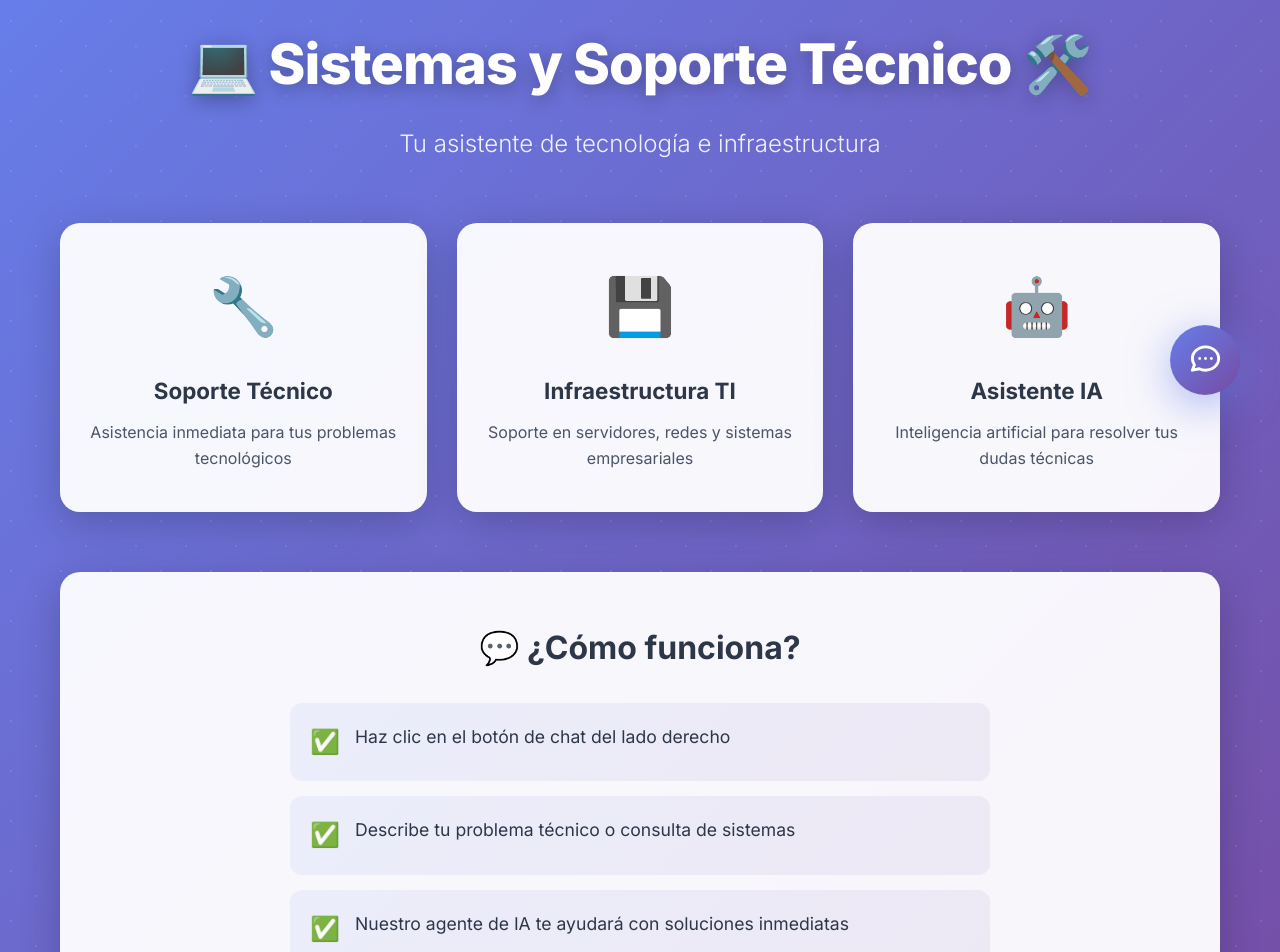
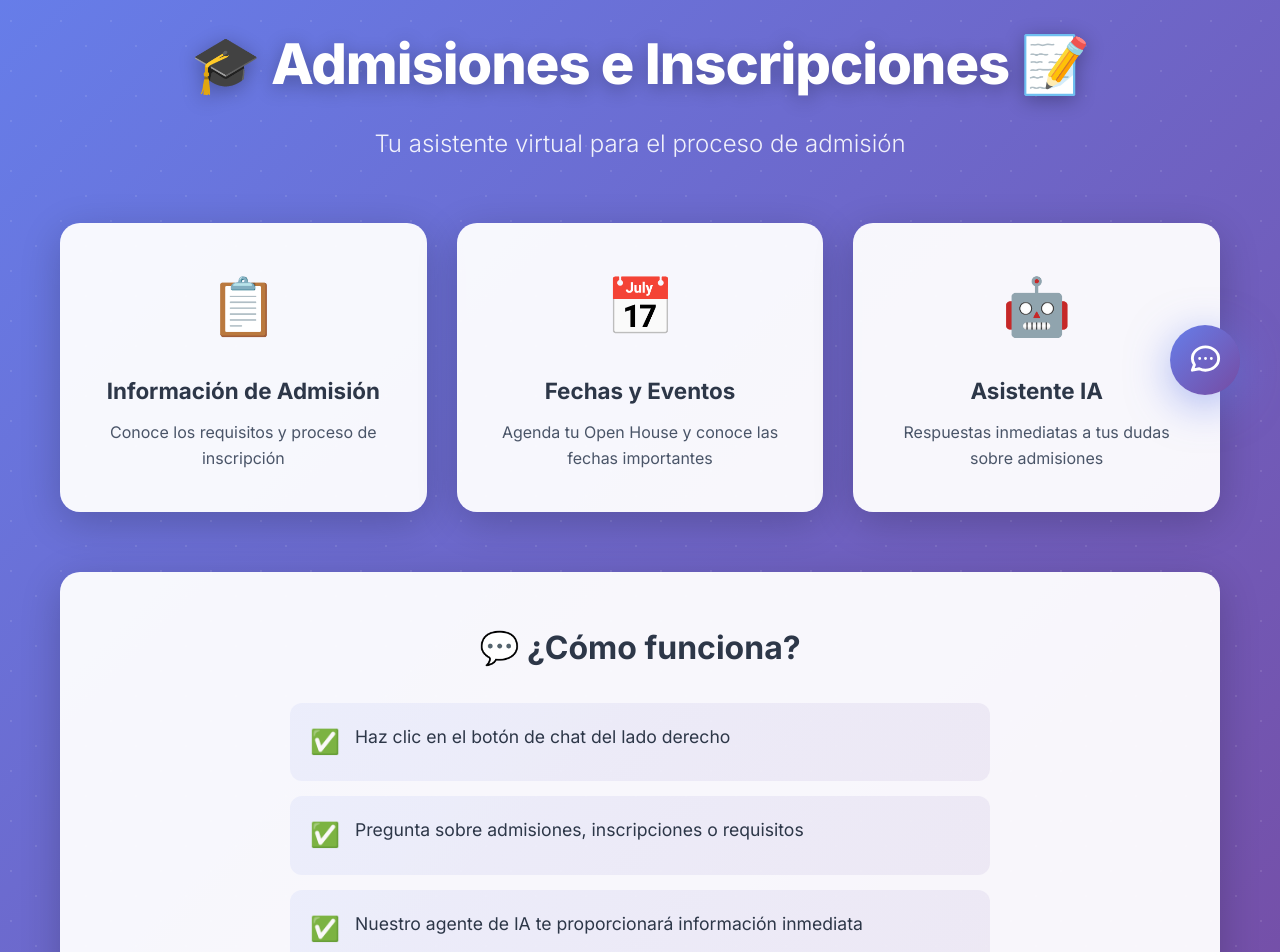
Before and after one commit to winston93-cloud/open_house, a Next.js app: page /agente-ia in a window 1280 px wide. Shown: the part 40-992 px from the top of the page. Built offline with nearby package versions, Linux system fonts and the light colour scheme.

Commit message:
Actualizar página agente-ia: cambiar de soporte técnico a admisiones e inscripciones

```diff
--- a/app/agente-ia/page.tsx
+++ b/app/agente-ia/page.tsx
@@ -15,7 +15,7 @@ export default function AgenteIAPage() {
   const [messages, setMessages] = useState<Message[]>([
     {
       id: '1',
-      text: '👋 ¡Hola! Soy tu asistente técnico virtual. ¿Qué problema de sistemas o tecnología puedo ayudarte a resolver hoy?',
+      text: '👋 ¡Hola! Soy tu asistente virtual de admisiones. ¿En qué puedo ayudarte hoy? Puedo informarte sobre el proceso de inscripción, requisitos, fechas y más.',
       sender: 'bot',
       timestamp: new Date()
     }
@@ -76,7 +76,7 @@ export default function AgenteIAPage() {
 
         const botMessage: Message = {
           id: (Date.now() + 1).toString(),
-          text: '✅ ¡Gracias! Tu ticket de soporte ha sido creado. Un técnico especializado te responderá muy pronto por el canal que prefieras.\n\n📱 Para soporte urgente, también puedes contactarnos directamente.',
+          text: '✅ ¡Gracias! Tu consulta ha sido registrada. Un asesor de admisiones te responderá muy pronto para ayudarte con el proceso de inscripción.\n\n📱 También puedes contactarnos directamente.',
           sender: 'bot',
           timestamp: new Date()
         };
@@ -88,7 +88,7 @@ export default function AgenteIAPage() {
 
       const errorMessage: Message = {
         id: (Date.now() + 1).toString(),
-        text: '❌ Lo siento, hubo un error al crear tu ticket de soporte. Por favor intenta de nuevo o contáctanos directamente.',
+        text: '❌ Lo siento, hubo un error al registrar tu consulta. Por favor intenta de nuevo o contáctanos directamente.',
         sender: 'bot',
         timestamp: new Date()
       };
@@ -103,25 +103,25 @@ export default function AgenteIAPage() {
       <div className="agente-ia-content">
         {/* Header */}
         <div className="agente-ia-header">
-          <h1 className="agente-ia-title">💻 Sistemas y Soporte Técnico 🛠️</h1>
-          <p className="agente-ia-subtitle">Tu asistente de tecnología e infraestructura</p>
+          <h1 className="agente-ia-title">🎓 Admisiones e Inscripciones 📝</h1>
+          <p className="agente-ia-subtitle">Tu asistente virtual para el proceso de admisión</p>
         </div>
 
         {/* Tarjetas de características */}
         <div className="agente-ia-features">
           <div className="agente-ia-feature-card">
-            <div className="agente-ia-feature-icon">🔧</div>
-            <h3 className="agente-ia-feature-title">Soporte Técnico</h3>
+            <div className="agente-ia-feature-icon">📋</div>
+            <h3 className="agente-ia-feature-title">Información de Admisión</h3>
             <p className="agente-ia-feature-text">
-              Asistencia inmediata para tus problemas tecnológicos
+              Conoce los requisitos y proceso de inscripción
             </p>
           </div>
 
           <div className="agente-ia-feature-card">
-            <div className="agente-ia-feature-icon">💾</div>
-            <h3 className="agente-ia-feature-title">Infraestructura TI</h3>
+            <div className="agente-ia-feature-icon">📅</div>
+            <h3 className="agente-ia-feature-title">Fechas y Eventos</h3>
             <p className="agente-ia-feature-text">
-              Soporte en servidores, redes y sistemas empresariales
+              Agenda tu Open House y conoce las fechas importantes
             </p>
           </div>
 
@@ -129,7 +129,7 @@ export default function AgenteIAPage() {
             <div className="agente-ia-feature-icon">🤖</div>
             <h3 className="agente-ia-feature-title">Asistente IA</h3>
             <p className="agente-ia-feature-text">
-              Inteligencia artificial para resolver tus dudas técnicas
+              Respuestas inmediatas a tus dudas sobre admisiones
             </p>
           </div>
         </div>
@@ -147,19 +147,19 @@ export default function AgenteIAPage() {
             <li className="agente-ia-instruction-item">
               <span className="agente-ia-instruction-icon">✅</span>
               <span className="agente-ia-instruction-text">
-                Describe tu problema técnico o consulta de sistemas
+                Pregunta sobre admisiones, inscripciones o requisitos
               </span>
             </li>
             <li className="agente-ia-instruction-item">
               <span className="agente-ia-instruction-icon">✅</span>
               <span className="agente-ia-instruction-text">
-                Nuestro agente de IA te ayudará con soluciones inmediatas
+                Nuestro agente de IA te proporcionará información inmediata
               </span>
             </li>
             <li className="agente-ia-instruction-item">
               <span className="agente-ia-instruction-icon">✅</span>
               <span className="agente-ia-instruction-text">
-                Abre tickets, solicita soporte especializado y más
+                Un asesor te contactará para continuar con el proceso
               </span>
             </li>
           </ul>
@@ -200,7 +200,7 @@ export default function AgenteIAPage() {
             <div className="agente-ia-chat-header-info">
               <div className="agente-ia-chat-avatar">🤖</div>
               <div>
-                <div className="agente-ia-chat-title">Soporte Técnico IA</div>
+                <div className="agente-ia-chat-title">Admisiones IA</div>
                 <div className="agente-ia-chat-status">
                   <span className="agente-ia-status-dot"></span>
                   En línea
@@ -264,7 +264,7 @@ export default function AgenteIAPage() {
             {showInfoForm ? (
               <div className="agente-ia-info-form">
                 <p className="agente-ia-info-title">
-                  Para crear tu ticket de soporte, proporciona tus datos (opcional):
+                  Para continuar con tu consulta de admisión, proporciona tus datos (opcional):
                 </p>
                 <input
                   type="text"
@@ -293,7 +293,7 @@ export default function AgenteIAPage() {
                     disabled={isLoading}
                     className="agente-ia-info-submit"
                   >
-                    {isLoading ? 'Creando ticket...' : 'Crear ticket de soporte'}
+                    {isLoading ? 'Enviando consulta...' : 'Enviar consulta'}
                   </button>
                   <button
                     onClick={() => setShowInfoForm(false)}
```
